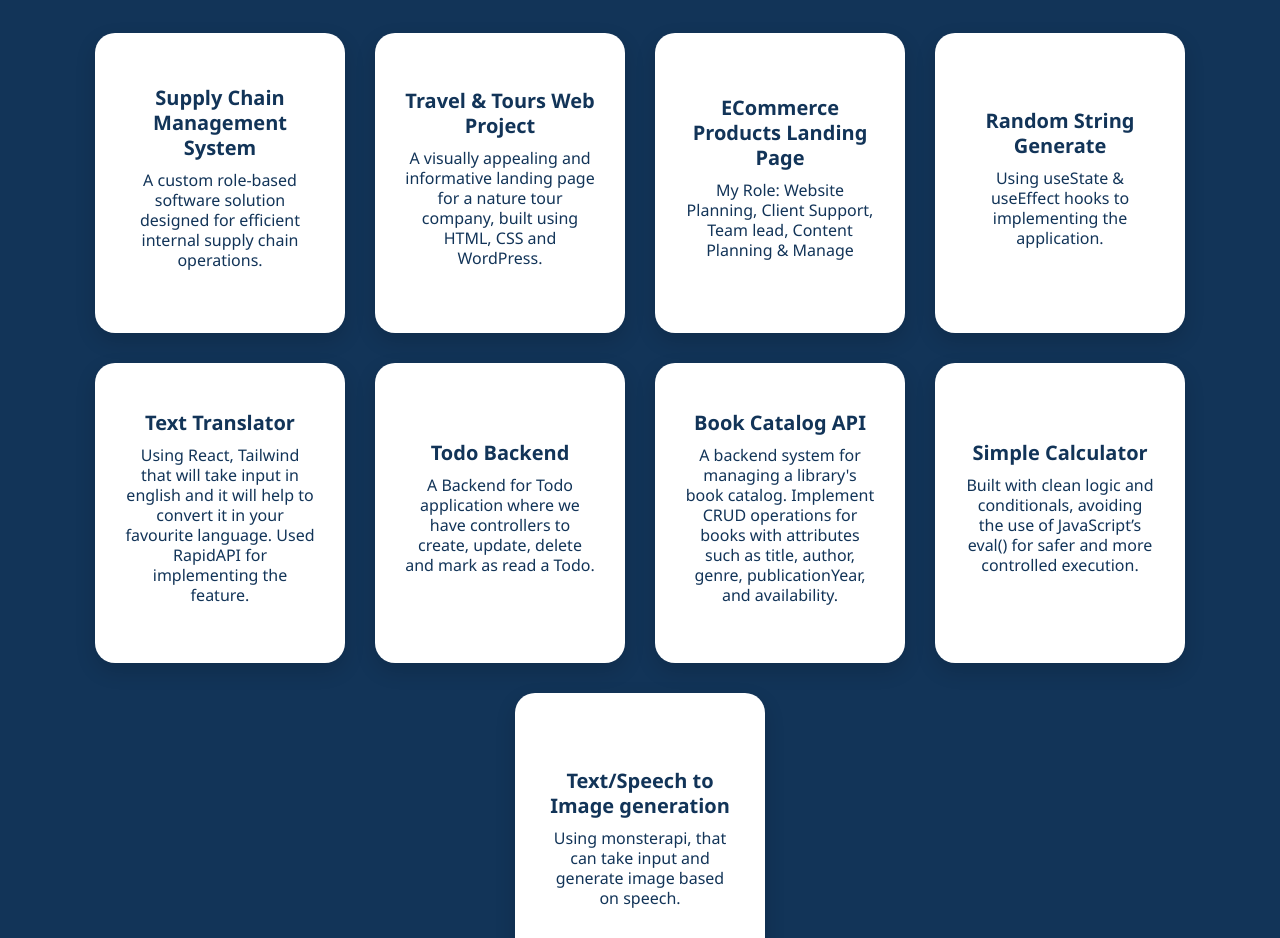
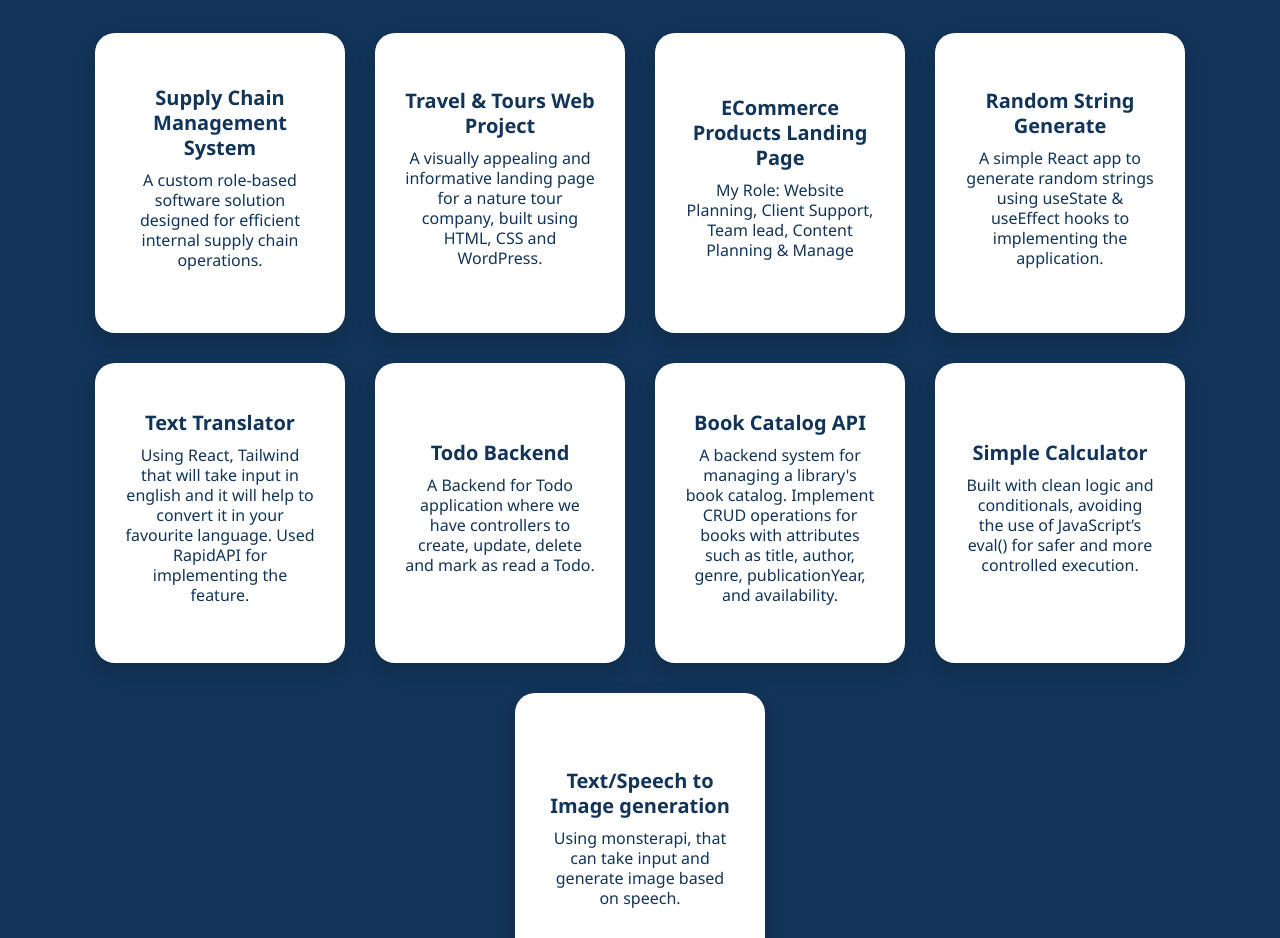
Before and after one commit to priyanshi-singh022/Portfolio, a plain HTML site: page index.html in a window 1280 px wide. Shown: the part 1620-2558 px from the top of the page. Drawn offline with Linux system fonts and the light colour scheme.

Commit message:
added new line on portfolio para

```diff
--- a/index.html
+++ b/index.html
@@ -145,7 +145,7 @@
       <div class="portfolio-card">
         <span class="default-text">
           <h4>Random String Generate</h4>
-          <p>Using useState & useEffect hooks to implementing the application.</p>
+          <p>A simple React app to generate random strings using useState & useEffect hooks to implementing the application.</p>
         </span>
         <span class="hover-text">
           <p>Built a simple React app to generate random strings using useState and useEffect. Focused on clear input,
```
